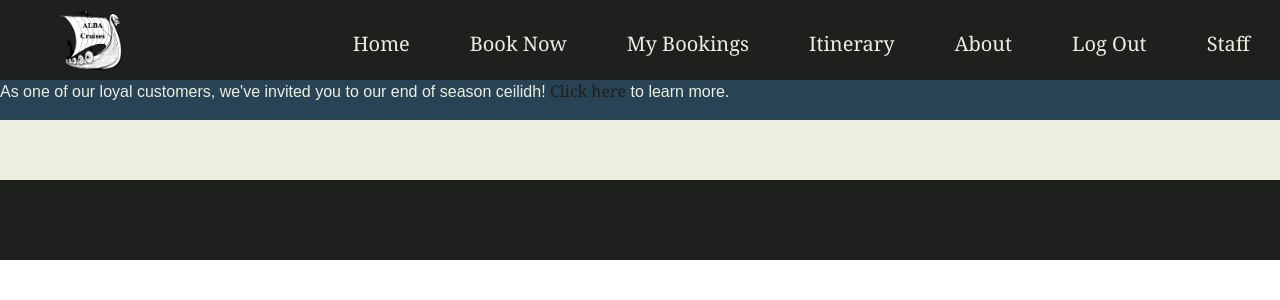
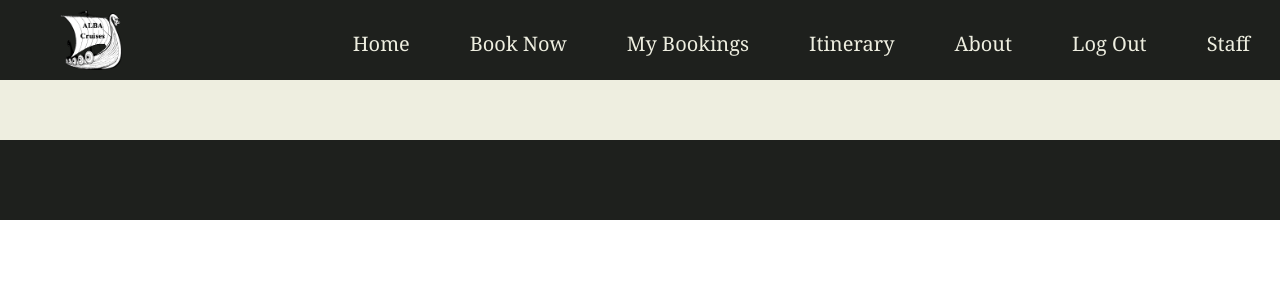
Before and after one commit to fifty7north/Uni-Y3-DWBA-Assignment-2, a PHP site: page / in a window 1280 px wide. Shown: the top 300 px of the page. Run offline with PHP 8.4, Linux system fonts and the light colour scheme; the visitor is signed in with stand-in values (Sample User, id 1).

Commit message:
Ceilidh invite only at 6 or more bookings

```diff
--- a/css/style.css
+++ b/css/style.css
@@ -70,11 +70,31 @@ nav ul li {
 }
 
 .ceilidh-invite-link {
+    display: flex;
     width: 100%;
     height: 40px;
     background-color: var(--alba-blue-dark);
     font: 1em sans-serif;
     color: var(--alba-white);
+    justify-content: center;
+    align-items: center;
+}
+
+.ceilidh-invite-link a {
+    padding: 3px;
+    margin: 0px 5px;
+    background-color: var(--alba-blue-mid);
+    border: 1px solid var(--alba-black);
+    border-radius: 5px;
+    font: 1em sans-serif;
+    color: var(--alba-white);
+    justify-content: center;
+    align-items: center;
+}
+
+.ceilidh-invite-link a:hover {
+    background-color: var(--alba-blue-light);
+    color: white;
 }
 
 main {
--- a/pages/header.php
+++ b/pages/header.php
@@ -30,7 +30,7 @@
         </ul>
     </nav>
     <?php
-    if (isset($_SESSION['username'])) {
+    if (isset($_SESSION['username']) && ($_SESSION['total_bookings'] > 5))  {
         echo '
         <div class="ceilidh-invite-link">
             As one of our loyal customers, we\'ve invited you to our end of season ceilidh!
--- a/private/login-user.php
+++ b/private/login-user.php
@@ -43,6 +43,7 @@ if ($_SERVER["REQUEST_METHOD"] == "POST") {
     if (password_verify($user_password, $account["user_password"])) {
         //session started on per page basis
         $_SESSION['username'] = $account['forename'];
+        $_SESSION['total_bookings'] = $account['total_bookings'];
         echo "Correct Password";
         header("refresh:0; url=/");
     } else {
```
